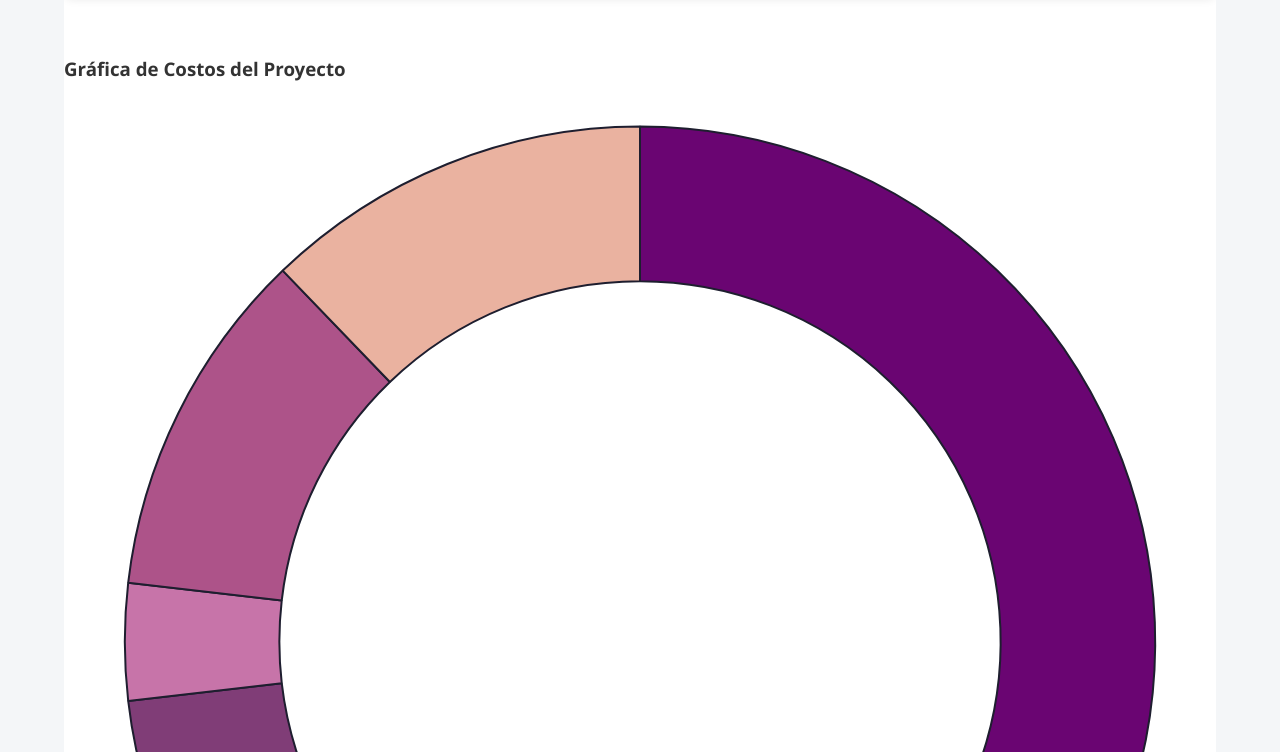
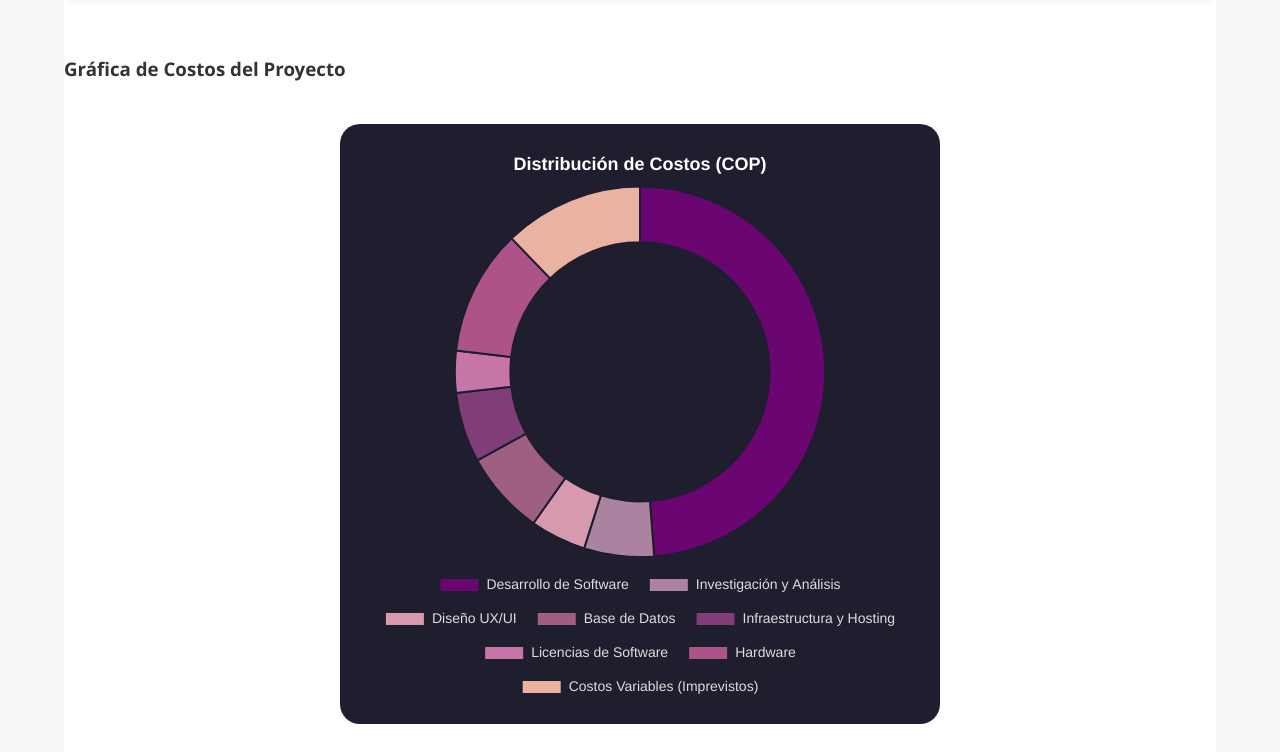
Before and after one commit to JeissonTello/propuesta-tecnica, a plain HTML site: page propuesta.html in a window 1280 px wide. Shown: the part 2208-2960 px from the top of the page. Drawn offline with nearby package versions, Linux system fonts and the light colour scheme.

Commit message:
Update style.css

```diff
--- a/style.css
+++ b/style.css
@@ -680,3 +680,12 @@ th {
 .tabla-estilizada tr:nth-child(even) td {
   background-color: #f2f6fc;
 }
+
+.grafico-wrapper {
+  max-width: 600px;
+  margin: 40px auto;
+  background: #1e1e2f;
+  padding: 20px;
+  border-radius: 20px;
+  box-shadow: 0 0 25px rgba(255, 255, 255, 0.1);
+}
```
